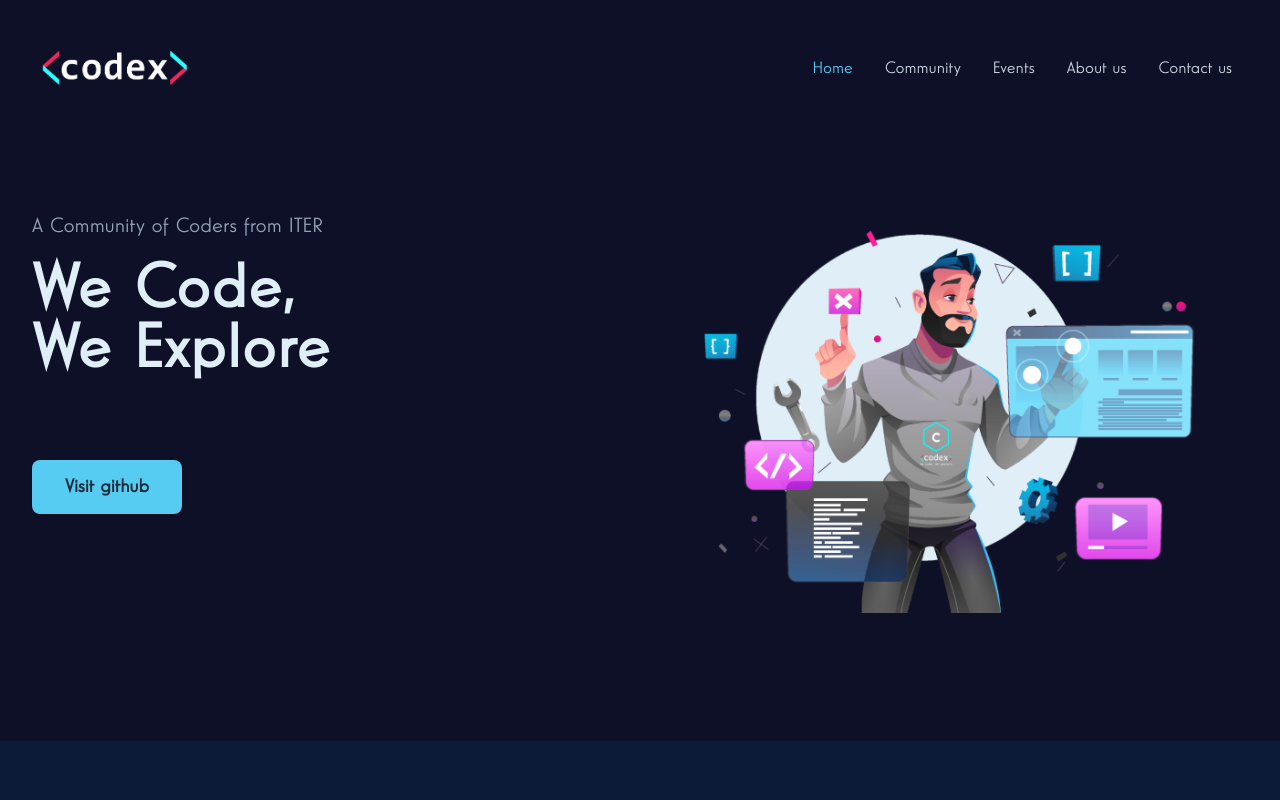
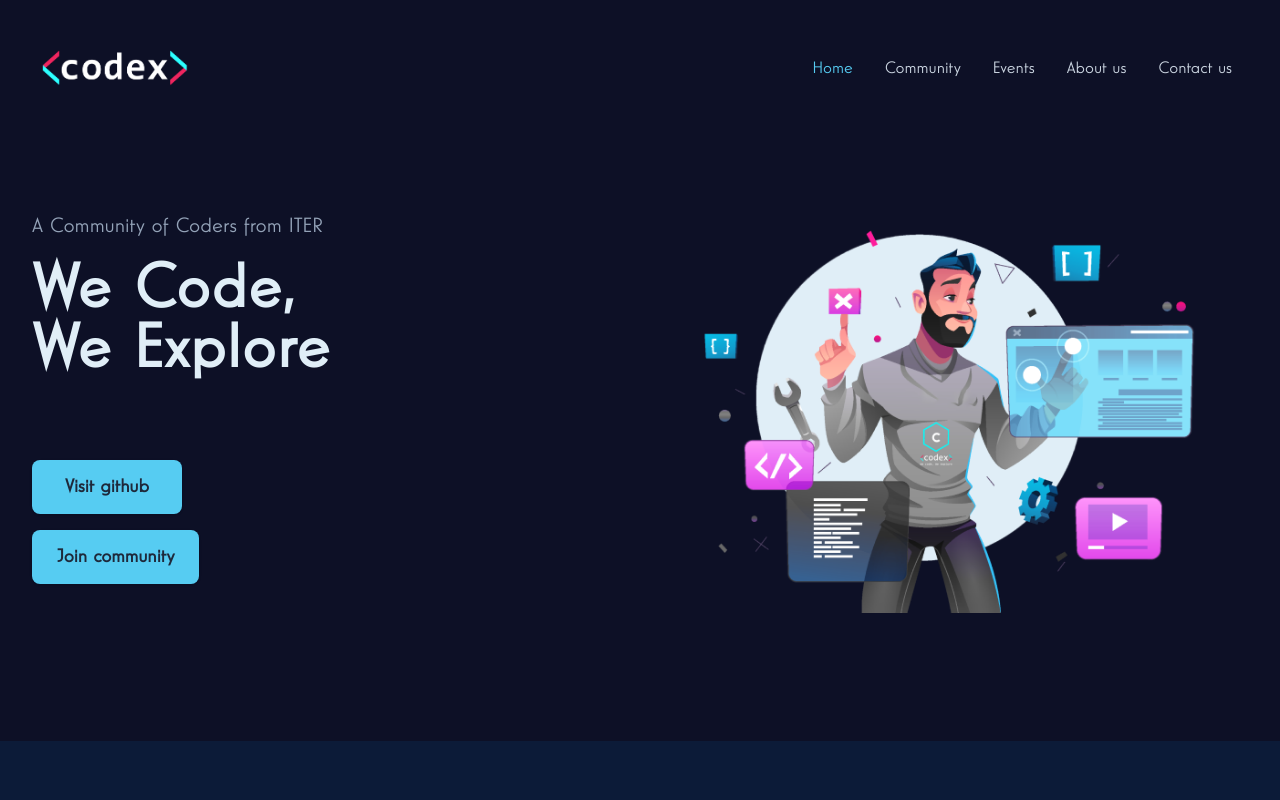
Before and after one commit to codex-iter/website-frontend, a React (Create React App) app in the folder my-app/: page / in a window 1280 px wide. Shown: the top 800 px of the page. Built offline with nearby package versions, Linux system fonts and the light colour scheme.

Commit message:
Added Upcoming Register Button & Home Page Hero Join Community

```diff
--- a/my-app/src/components/ContactInfo.jsx
+++ b/my-app/src/components/ContactInfo.jsx
@@ -5,6 +5,7 @@ import linkedinIcon from "@iconify/icons-cib/linkedin-in";
 import youtubeIcon from "@iconify/icons-cib/youtube";
 import facebookIcon from "@iconify/icons-cib/facebook";
 import instagramIcon from "@iconify/icons-cib/instagram";
+import twitterIcon from "@iconify/icons-cib/twitter";
 import siteConfig from "../site.config";
 
 const ContactInfo = ({ className }) => {
@@ -56,6 +57,14 @@ const ContactInfo = ({ className }) => {
       >
         <Icon icon={facebookIcon} className="h-6 w-6" />
       </a>
+      <a
+        href={contacts.twitter}
+        className="hover:text-slate-300"
+        target="_blank"
+        rel="noreferrer"
+      >
+        <Icon icon={twitterIcon} className="h-6 w-6" />
+      </a>
     </div>
   );
 };
--- a/my-app/src/components/Hero.jsx
+++ b/my-app/src/components/Hero.jsx
@@ -5,6 +5,7 @@ import siteConfig from "../site.config";
 import banner from "../assets/images/banner.png";
 import { Icon } from "@iconify/react";
 import githubIcon from "@iconify/icons-cib/github";
+import telegramIcon from "@iconify/icons-cib/telegram";
 
 export default function Hero() {
   const containerVariants = {
@@ -46,6 +47,8 @@ export default function Hero() {
             </div>
 
             <div className="mt-12 sm:flex sm:justify-center lg:justify-start">
+
+              {/* Visit Github Button */}
               <div className="rounded-lg shadow">
                 <a
                   href={siteConfig.contacts.github}
@@ -58,6 +61,22 @@ export default function Hero() {
                 </a>
               </div>
             </div>
+
+            <div className="mt-4 sm:flex sm:justify-center lg:justify-start">
+              {/* Join Community Button */}
+              <div className="rounded-lg shadow">
+                <a
+                  href={siteConfig.contacts.telegram}
+                  className="w-full flex items-center justify-center px-6 py-2 border border-transparent text-base font-semibold rounded-lg text-slate-800 bg-secondary hover:scale-105 will-change-transform transition-transform md:py-3 md:text-lg md:px-6"
+                  target="_blank"
+                  rel="noreferrer"
+                >
+                  <Icon icon={telegramIcon} className="h-6 w-6 mr-2" />
+                  Join community
+                </a>
+              </div>
+            </div>
+
           </motion.div>
           <motion.div
             className="h-full lg:mt-0 flex items-center justify-center lg:w-1/2"
--- a/my-app/src/pages/Events.jsx
+++ b/my-app/src/pages/Events.jsx
@@ -84,7 +84,7 @@ const Event = ({
             target="_blank"
             rel="noreferrer"
           >
-            Visit website
+            {status==="upcoming" ? "Register" : "Visit website"}
           </a>
         </div>
         <EventSilder className="w-full md:w-1/3" images={images} />
--- a/my-app/src/site.config.js
+++ b/my-app/src/site.config.js
@@ -17,7 +17,7 @@ const siteConfig = {
     stats: {
         members: 100,
         commits: 2.1,
-        projects: 25,
+        projects: 35,
         workshops: 18,
     },
     newsletterUrl: "https://docs.google.com/forms/d/e/1FAIpQLSdOp_wsPsjwFvxhSRECAxBsUGeL2s4cjJ1SghNLgNPg7f8bHQ/viewform",
@@ -28,6 +28,8 @@ const siteConfig = {
         github: "https://github.com/codex-iter",
         facebook: "https://www.facebook.com/codexiter",
         linkedin: "https://www.linkedin.com/company/codex-iter",
+        telegram: "https://telegram.me/codex4all",
+        twitter: "https://twitter.com/iterCodex",
     },
     openGraph: {
         type: "website",
```
Also changed, not shown: 1 other file (tests, documents, lock files or other folders).
